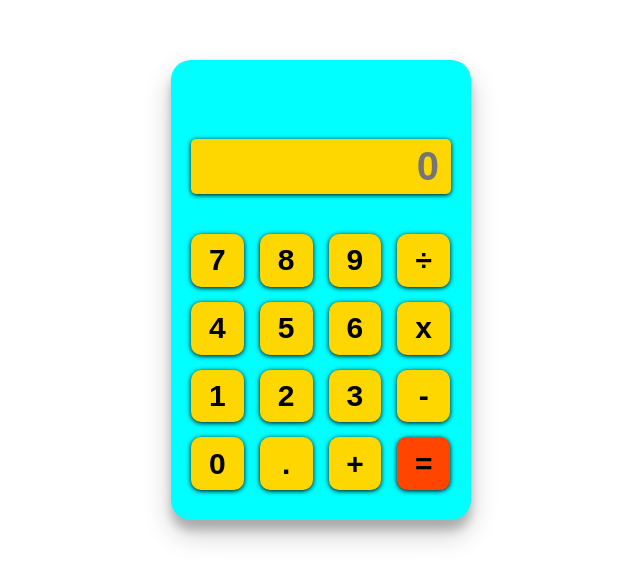
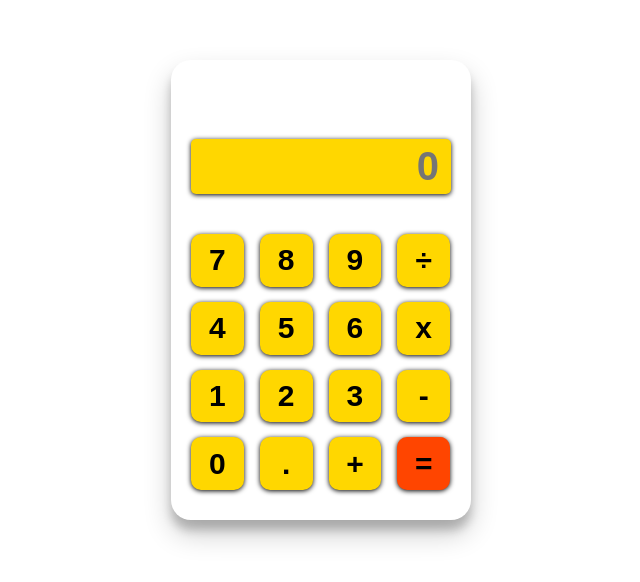
Before and after one commit to MuhriddinRavshanov/Calculator, a plain HTML site: page index.html in a window 1280 px wide. Shown: the part 110-692 px from the top of the page, without its empty margins (319-959 px from the left). Drawn offline with Linux system fonts and the light colour scheme.

Commit message:
calculator color

```diff
--- a/css/style.css
+++ b/css/style.css
@@ -18,7 +18,7 @@ body{
    height: 460px;
    border-radius: 20px;
    padding: 25px 20px;
-   background-color: aqua;
+   background-color: white;
    box-shadow: 0 14px 28px rgba(0,0,0,0.2), 0 10px 10px rgba(0,0,0,0.2);
 
 }
@@ -34,12 +34,12 @@ body{
    font-size: 30px;
    font-weight: bold;
    font-family: sans-serif;
-   color: blue;
+   color: black;
    margin-bottom: 10px;
    border: none;
    outline: none;
    text-align: end;
-   background-color: aqua;
+   background-color: white;
 }
 
 .input {
```
